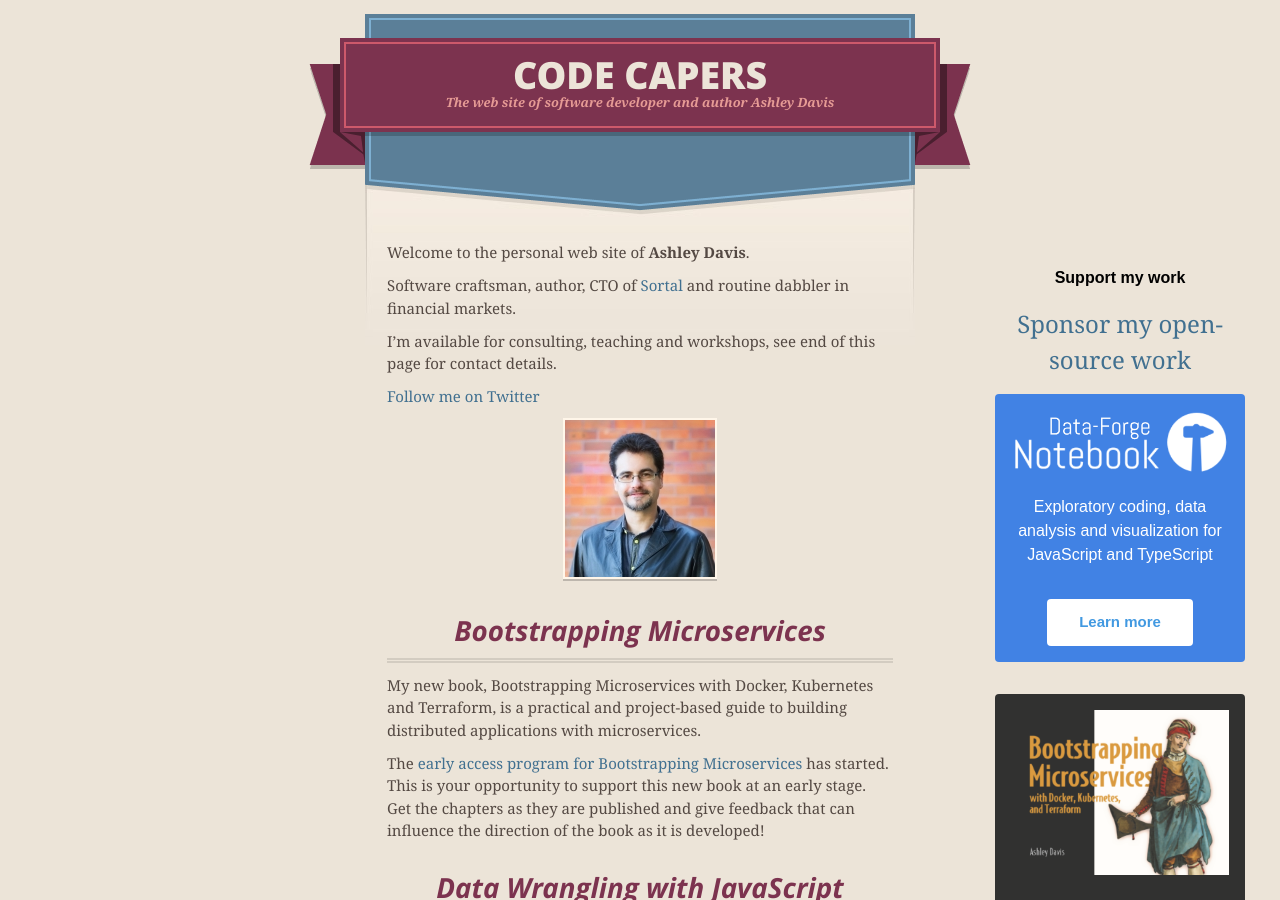
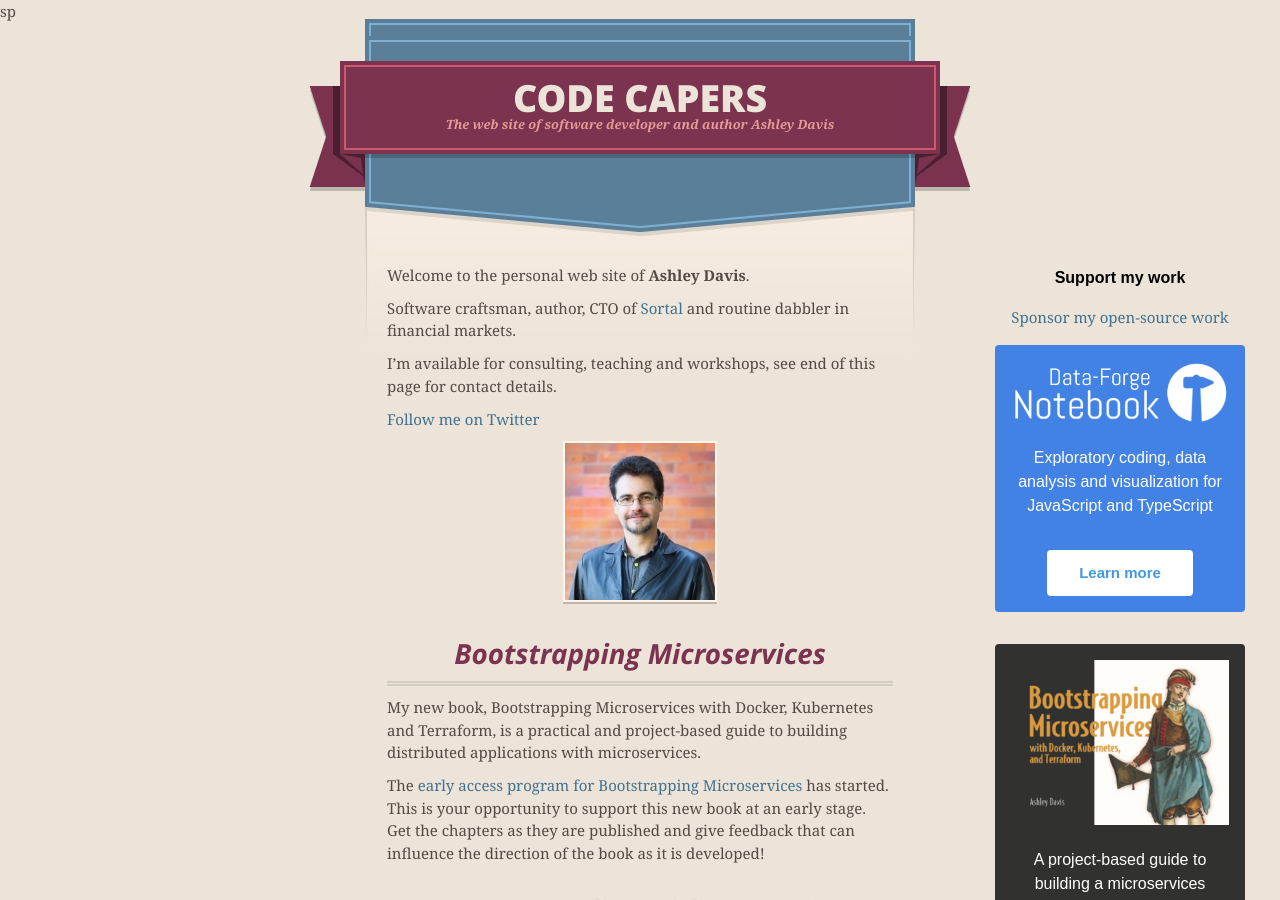
Before and after one commit to ashleydavis/personal-web-page, a Jekyll site: the page built from index.md, in a window 1280 px wide and 900 px high. Built offline with Jekyll 4.4.1, drawn with Linux system fonts in a browser that asks for light colours.

Commit message:
Reduced size of link.

```diff
--- a/_layouts/default.html
+++ b/_layouts/default.html
@@ -30,7 +30,7 @@
 
 {% seo %}
   </head>
-
+sp
   <body>
     <div class="shell">
 
@@ -68,9 +68,9 @@
 
         <div class="ad-box">
             <div class="flex flex-col items-center mt-4">
-              <h2 class="dfn-ad text-base text-black text-center"><b>Support</b> my work</h2>
+              <h2 class="dfn-ad text-base text-black text-center">Support my work</h2>
 
-              <div class="text-2xl mt-4">
+              <div class="mt-4">
                 <a
                     href="https://github.com/sponsors/ashleydavis"
                     target="_blank"
```
